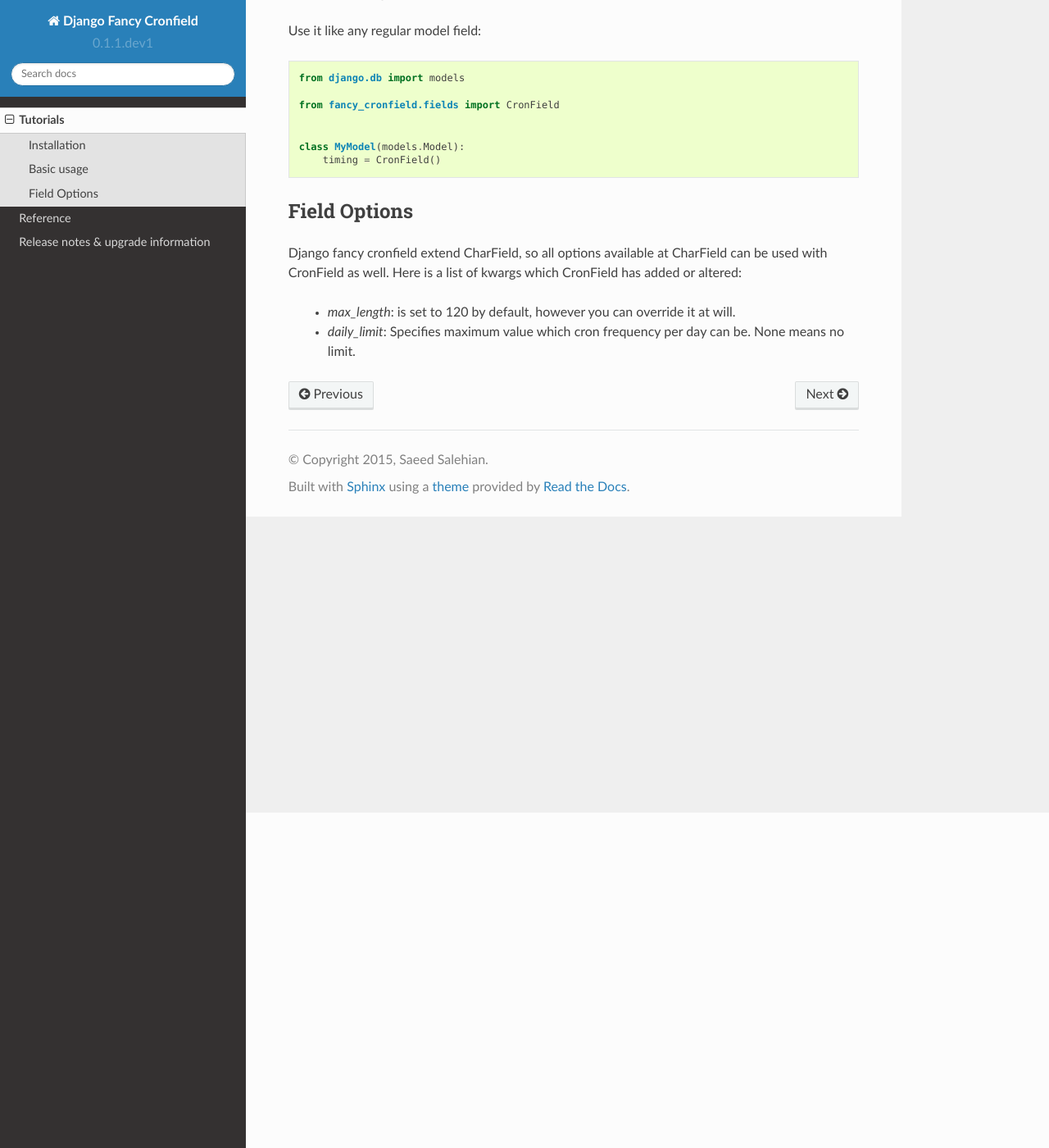
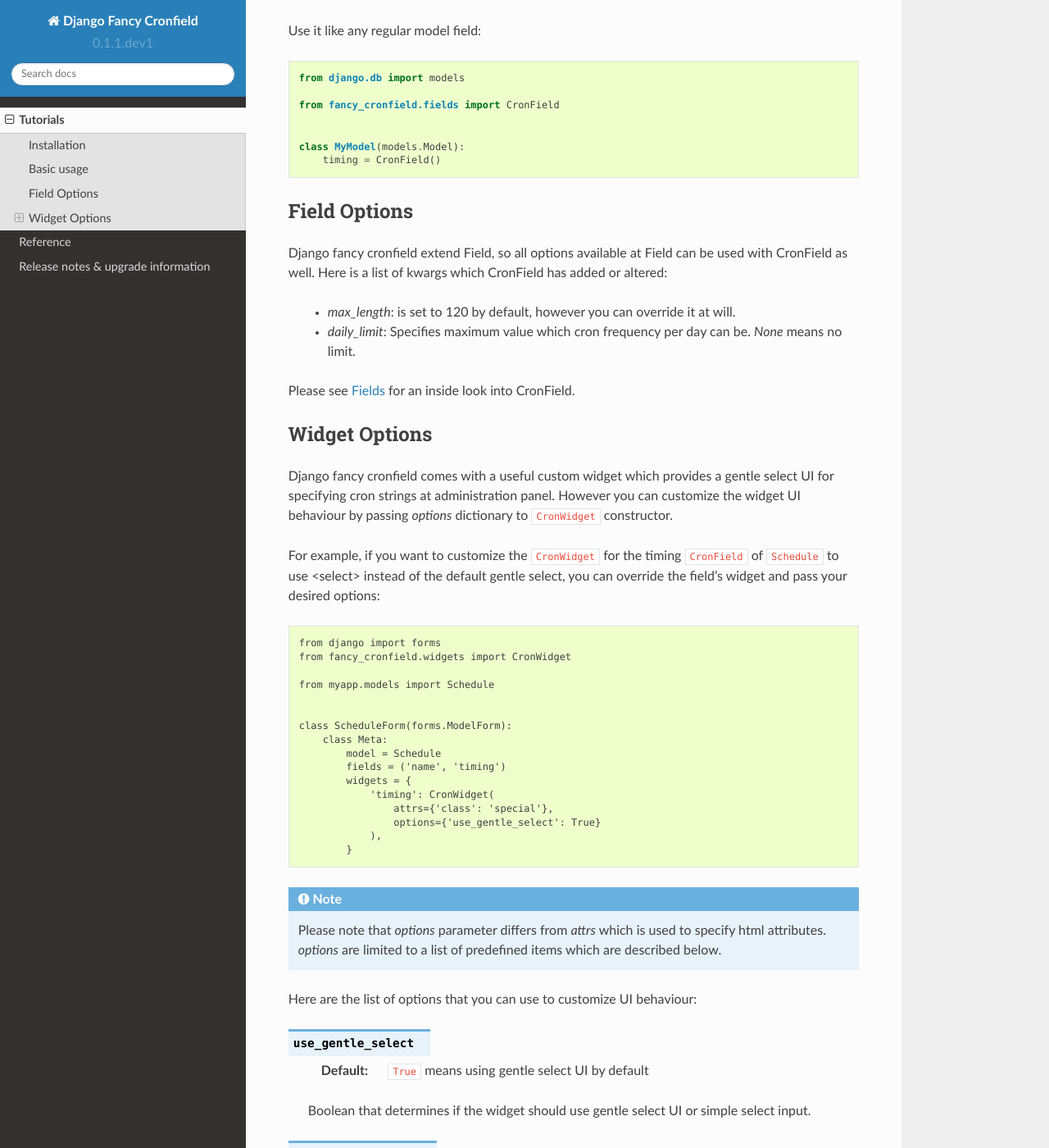
Before and after one commit to saeedsq/django-fancy-cronfield, a Sphinx documentation site: the page built from docs/intro/index.rst, in a window 1280 px wide and 1400 px high, scrolled down 409 px. Shown: the whole window at 82% size. Built offline with Sphinx 7.4.7 and the Read the Docs theme 2.0.0, drawn with Linux system fonts in a browser that asks for light colours; formulas are drawn with MathJax 3; some of the changed text lies outside the part shown.

Commit message:
Update README and docs

```diff
--- a/docs/index.rst
+++ b/docs/index.rst
@@ -21,12 +21,14 @@
 Join us online
 **************
 
-You can find us on our `mailing list <https://groups.google.com/forum/#!forum/django-fancy-cronfield>`_.
+You can find us on our `mailing list
+<https://groups.google.com/forum/#!forum/django-fancy-cronfield>`_.
 
 ********
 Features
 ********
 
+- Cron widget providing nice gentle select UI
 - Cron format validation
 - Custom django field
 - Ability to specify a daily run limit
--- a/docs/intro/index.rst
+++ b/docs/intro/index.rst
@@ -35,10 +35,130 @@
 Field Options
 *************
 
-Django fancy cronfield extend CharField, so all options available at
-CharField can be used with CronField as well. Here is a list of
+Django fancy cronfield extend Field, so all options available at
+Field can be used with CronField as well. Here is a list of
 kwargs which CronField has added or altered:
 
  - `max_length`: is set to 120 by default, however you can override it at will.
  - `daily_limit`: Specifies maximum value which cron frequency per day can be.
-   None means no limit.
+   `None` means no limit.
+
+Please see :doc:`/reference/fields` for an inside look into CronField.
+
+**************
+Widget Options
+**************
+
+Django fancy cronfield comes with a useful custom widget which provides a
+gentle select UI for specifying cron strings at administration panel. However
+you can customize the widget UI behaviour by passing `options` dictionary to
+``CronWidget`` constructor.
+
+For example, if you want to customize the ``CronWidget`` for the timing
+``CronField`` of ``Schedule`` to use <select> instead of the default gentle
+select, you can override the field’s widget and pass your desired options:
+
+.. code-block:: django
+
+    from django import forms
+    from fancy_cronfield.widgets import CronWidget
+
+    from myapp.models import Schedule
+
+
+    class ScheduleForm(forms.ModelForm):
+        class Meta:
+            model = Schedule
+            fields = ('name', 'timing')
+            widgets = {
+                'timing': CronWidget(
+                    attrs={'class': 'special'},
+                    options={'use_gentle_select': True}
+                ),
+            }
+
+.. note::
+
+    Please note that `options` parameter differs from `attrs` which is used
+    to specify html attributes. `options` are limited to a list of predefined
+    items which are described below.
+
+Here are the list of options that you can use to customize UI behaviour:
+
+.. attribute:: use_gentle_select
+
+    :default: ``True`` means using gentle select UI by default
+
+    Boolean that determines if the widget should use gentle select UI or simple
+    select input.
+
+.. attribute:: allow_multiple_all
+
+    :default: ``False``
+
+    Boolean that decides if the widget should allow multiple selection on all
+    cron parts. When this is `True`, the user can select multiple values for
+    each cron part. `False` meant that cron parts are not forced to allow
+    multiple selection, and each cron part's individual option will decide
+    about the behaviour.
+
+.. attribute:: allow_multiple_dom
+
+    :default: ``True``
+
+    Boolean that decides if the widget should allow multiple selection on
+    `day of month` cron part.
+
+.. attribute:: allow_multiple_month
+
+    :default: ``True``
+
+    Boolean that decides if the widget should allow multiple selection on
+    `month` cron part.
+
+.. attribute:: allow_multiple_dow
+
+    :default: ``True``
+
+    Boolean that decides if the widget should allow multiple selection on
+    `day of week` cron part.
+
+.. attribute:: allow_multiple_hour
+
+    :default: ``True``
+
+    Boolean that decides if the widget should allow multiple selection on
+    `hour` cron part.
+
+.. attribute:: allow_multiple_minute
+
+    :default: ``True``
+
+    Boolean that decides if the widget should allow multiple selection on
+    `minute` cron part.
+
+Below you can find an example options dictionary, these options indicates that
+the widget should use gentle select to render itself, allow multiple selection
+on day of month, month and day of week. However multiple selection is not
+allowed for hour and minute part.
+
+Example::
+
+    options = {
+        'use_gentle_select': True,
+        'allow_multiple_all': False,
+        'allow_multiple_dom': True,
+        'allow_multiple_month': True,
+        'allow_multiple_dow': True,
+        'allow_multiple_hour': False,
+        'allow_multiple_minute': False
+    }
+
+
+.. note::
+
+    There might be a case where you need to use the default ``TextInput``
+    widget instead of ``CronWidget``. It could easily be done by overriding
+    the field’s widget in ModelForm.
+
+Please see :doc:`/reference/widgets` for an inside look into CronWidget.
```
Also changed, not shown: README.rst (+17 -1 lines), 1 other file.
